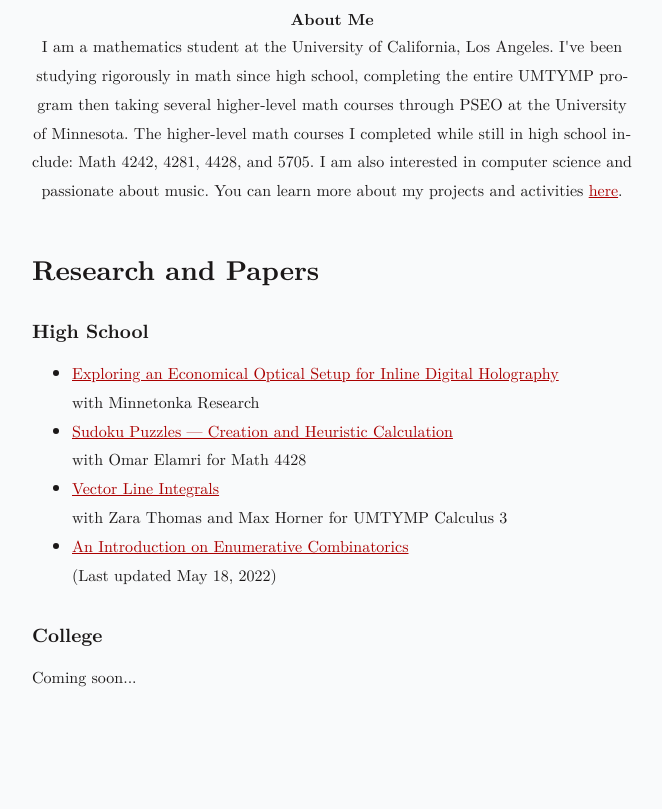
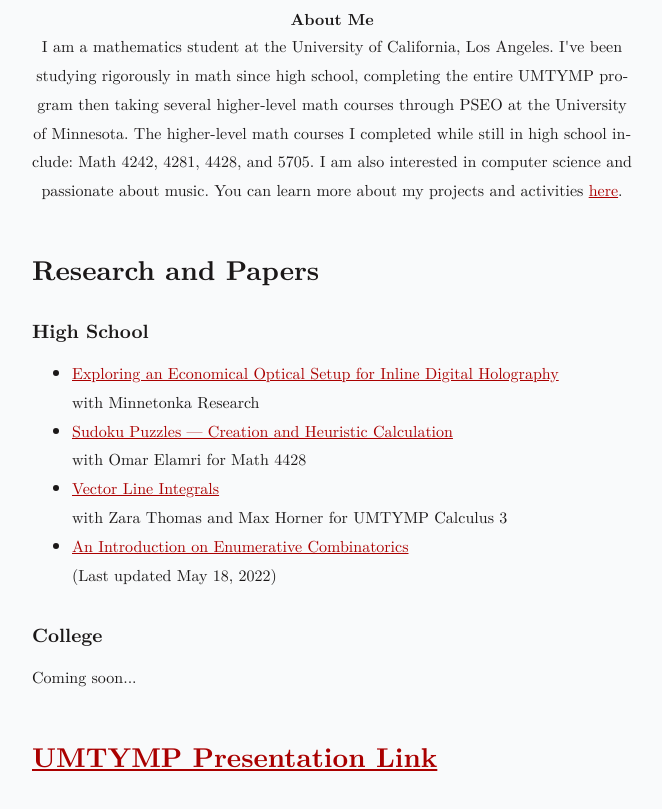
Before and after one commit to zzkao/zzkao.github.io, a website: page index.html in a window 1280 px wide. Shown: the part 410-1219 px from the top of the page, without its empty margins (308-970 px from the left). Before the commit the page ends 1134 px from the top, so only its background shows below. Drawn offline with nearby package versions, Linux system fonts and the light colour scheme.

Commit message:
add presentation video link

```diff
--- a/index.html
+++ b/index.html
@@ -66,7 +66,7 @@
         <p> Coming soon... </p>
 
 
-
+      <h2><a href="https://drive.google.com/file/d/1RvqDSDAFsk6pa0CLjUw9avYVfzMmz2cN/view?usp=sharing">UMTYMP Presentation Link</a></h2>
 <!--
       <h2 id="more sections">More Sections</h2>
 -->
```
